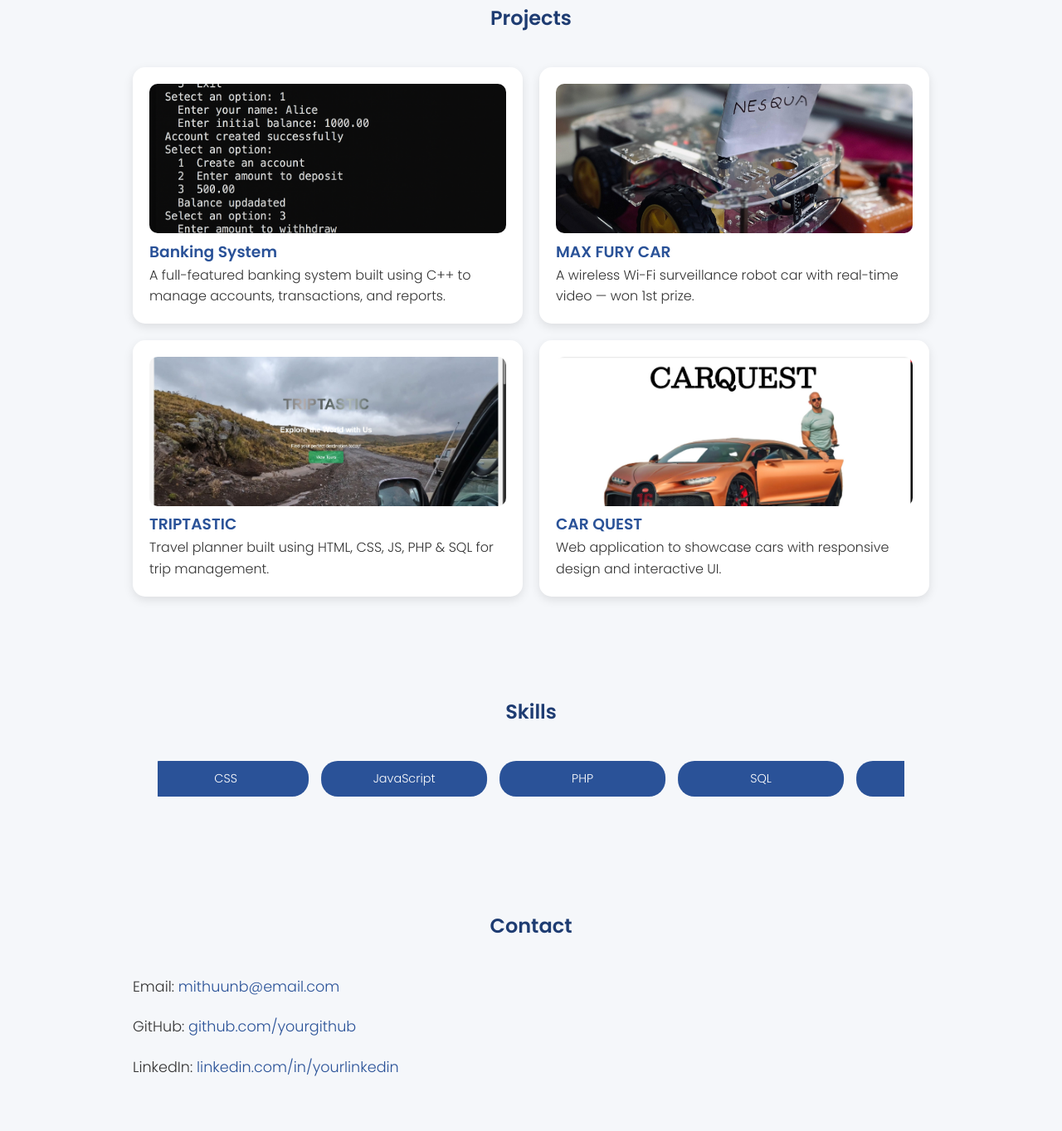
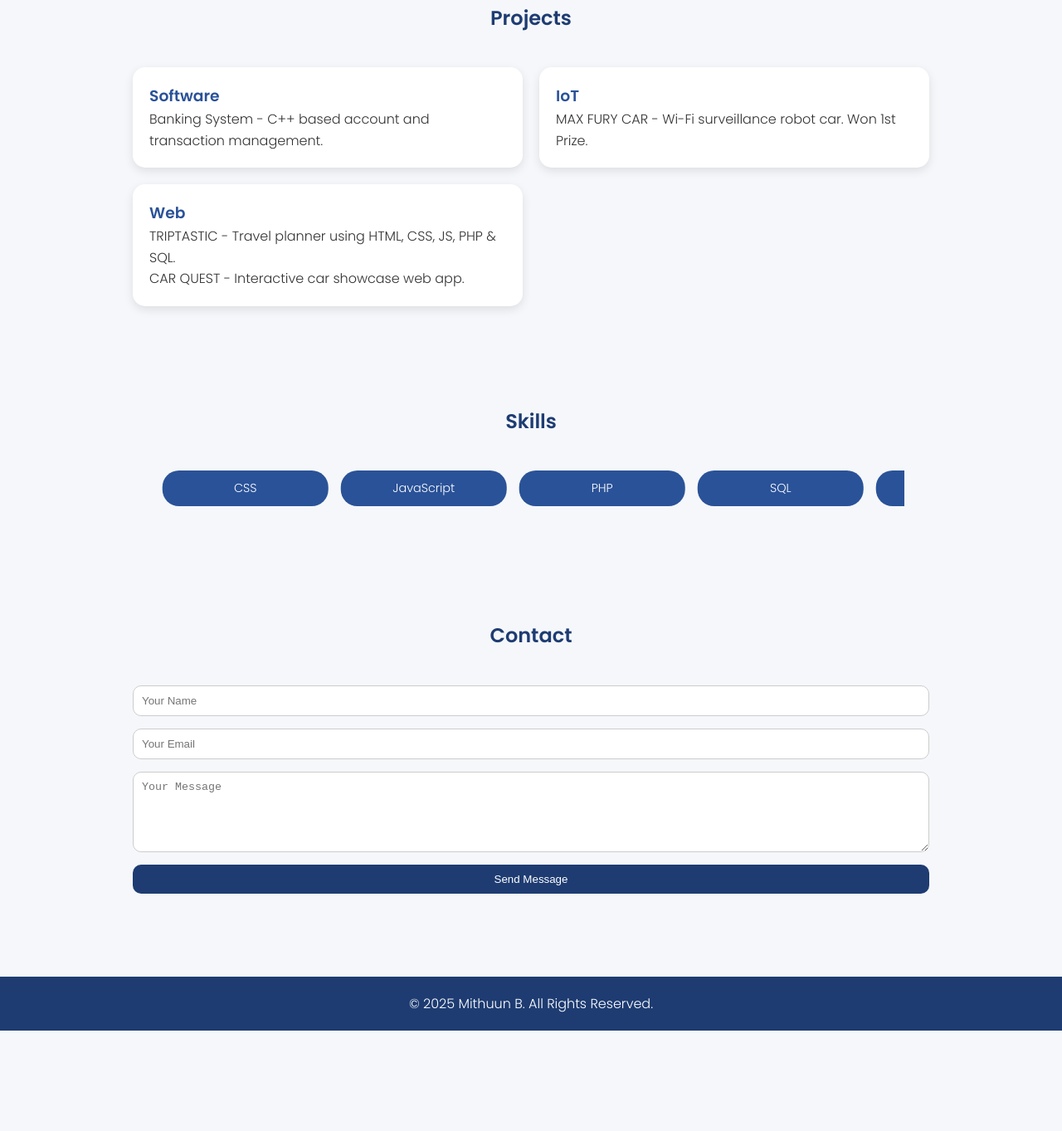
Before and after one commit to MithuuN007PROG/Portfolio, a plain HTML site: page index.html in a window 1280 px wide. Shown: the part 851-2214 px from the top of the page at 83% size. After the commit the page ends 2093 px from the top, so only its background shows below. Drawn offline with nearby package versions, Linux system fonts and the light colour scheme.

Commit message:
Update index.html

```diff
--- a/index.html
+++ b/index.html
@@ -5,6 +5,8 @@
   <meta name="viewport" content="width=device-width, initial-scale=1.0"/>
   <title>Mithuun B | Portfolio</title>
   <link href="https://fonts.googleapis.com/css2?family=Poppins:wght@300;600&display=swap" rel="stylesheet">
+  <link href="https://unpkg.com/aos@2.3.1/dist/aos.css" rel="stylesheet">
+  <script src="https://unpkg.com/aos@2.3.1/dist/aos.js"></script>
   <style>
     :root {
       --bg-color: #f5f7fa;
@@ -177,12 +179,23 @@
       100% { transform: translateX(-50%); }
     }
 
-    .contact p {
-      font-size: 1.1rem;
+    .contact form {
+      display: flex;
+      flex-direction: column;
+      gap: 15px;
     }
-    .contact a {
-      color: var(--secondary-color);
-      text-decoration: none;
+    input, textarea {
+      padding: 10px;
+      border-radius: 10px;
+      border: 1px solid #ccc;
+    }
+    button {
+      padding: 10px;
+      background: var(--primary-color);
+      color: white;
+      border: none;
+      border-radius: 10px;
+      cursor: pointer;
     }
     footer {
       text-align: center;
@@ -215,43 +228,33 @@
   <a href="#contact">Contact</a>
 </nav>
 
-<section id="about">
+<section id="about" data-aos="fade-up">
   <h2>About Me</h2>
   <p style="text-align: center; max-width: 700px; margin: auto;">
     I'm Mithuun, a dedicated BSc IT student with a deep interest in building tech-driven solutions. With experience in both front-end and back-end development, I aim to innovate and solve real-world problems through software.
   </p>
 </section>
 
-<section id="projects">
+<section id="projects" data-aos="fade-up">
   <h2>Projects</h2>
   <div class="projects">
     <div class="project">
-      <img src="bank.jpg" alt="Banking System" style="width:100%; border-radius:10px; height:180px; object-fit:cover;">
-      <h3>Banking System</h3>
-      <p>A full-featured banking system built using C++ to manage accounts, transactions, and reports.</p>
+      <h3>Software</h3>
+      <p>Banking System - C++ based account and transaction management.</p>
     </div>
-
     <div class="project">
-      <img src="furycar.jpg" alt="MAX FURY CAR" style="width:100%; border-radius:10px; height:180px; object-fit:cover;">
-      <h3>MAX FURY CAR</h3>
-      <p>A wireless Wi-Fi surveillance robot car with real-time video — won 1st prize.</p>
+      <h3>IoT</h3>
+      <p>MAX FURY CAR - Wi-Fi surveillance robot car. Won 1st Prize.</p>
     </div>
-
     <div class="project">
-      <img src="triptastic.jpg" alt="TRIPTASTIC" style="width:100%; border-radius:10px; height:180px; object-fit:cover;">
-      <h3>TRIPTASTIC</h3>
-      <p>Travel planner built using HTML, CSS, JS, PHP & SQL for trip management.</p>
+      <h3>Web</h3>
+      <p>TRIPTASTIC - Travel planner using HTML, CSS, JS, PHP & SQL.<br>
+         CAR QUEST - Interactive car showcase web app.</p>
     </div>
-
-    <div class="project">
-      <img src="carquest.jpg" alt="CAR QUEST" style="width:100%; border-radius:10px; height:180px; object-fit:cover;">
-      <h3>CAR QUEST</h3>
-      <p>Web application to showcase cars with responsive design and interactive UI.</p>
-    </div>
-
+  </div>
 </section>
 
-<section id="skills">
+<section id="skills" data-aos="fade-up">
   <h2>Skills</h2>
   <div class="skills-slider">
     <div class="skills-track">
@@ -264,21 +267,20 @@
       <span>Python</span>
       <span>Responsive Design</span>
       <span>Teamwork</span>
-      <!-- Duplicates for smooth loop -->
-      <span>HTML</span>
-      <span>CSS</span>
-      <span>JavaScript</span>
-      <span>PHP</span>
+      <span>Git</span>
     </div>
   </div>
 </section>
 
-<section id="contact">
+<section id="contact" data-aos="fade-up">
   <h2>Contact</h2>
   <div class="contact">
-    <p>Email: <a href="mailto:mithuunb@email.com">mithuunb@email.com</a></p>
-    <p>GitHub: <a href="#">github.com/yourgithub</a></p>
-    <p>LinkedIn: <a href="#">linkedin.com/in/yourlinkedin</a></p>
+    <form action="https://formspree.io/f/{your_id}" method="POST">
+      <input type="text" name="name" placeholder="Your Name" required>
+      <input type="email" name="email" placeholder="Your Email" required>
+      <textarea name="message" placeholder="Your Message" rows="5" required></textarea>
+      <button type="submit">Send Message</button>
+    </form>
   </div>
 </section>
 
@@ -287,6 +289,7 @@
 </footer>
 
 <script>
+  AOS.init();
   function toggleDarkMode() {
     document.body.classList.toggle('dark');
   }
```
